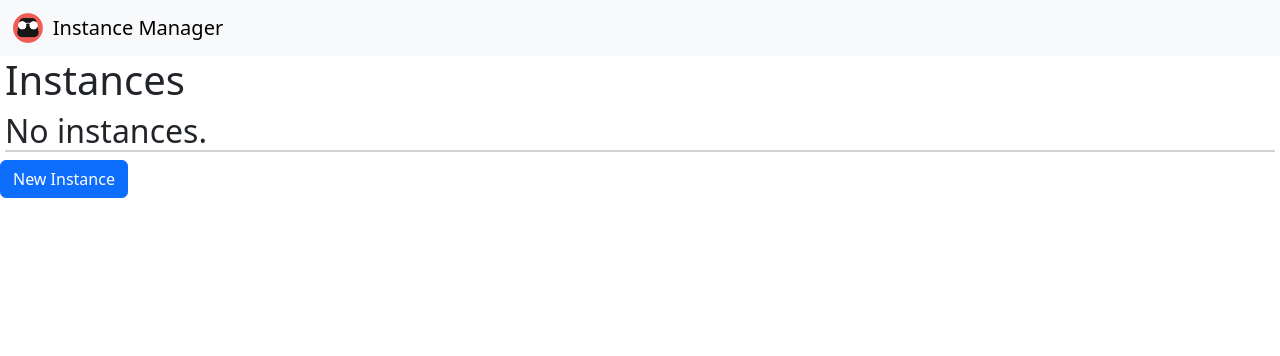
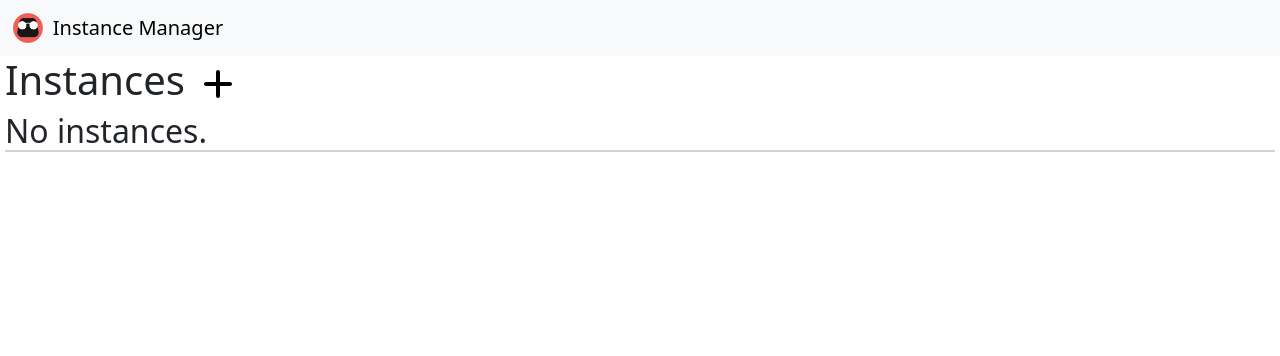
Before and after one commit to danielh13210/miningbots-coolify-manager, a Flask app: template templates/index.html in a window 1280 px wide. Shown: the top 356 px of the page. Run offline with Flask 3, Linux system fonts and the light colour scheme; the template is opened without the code that fills it, so the values that code supplies are empty; parts of the project's set-up code (start-up, migrations or seed data) failed here and were passed over.

Commit message:
Move new button to top

```diff
--- a/static/styles.css
+++ b/static/styles.css
@@ -20,3 +20,13 @@ h1.title {
 .running {
   color:gray;
 }
+
+.btn img {
+  min-width: 40px;
+  min-height: 40px;
+}
+
+.instances-row {
+  display: flex !important;
+  flex-direction: row !important;
+}
--- a/templates/index.html
+++ b/templates/index.html
@@ -19,7 +19,10 @@
     <img src="/static/favicon.ico" alt="tinkercademy logo" class="navbar-brand-logo">
     <a class="navbar-brand" href="/">Instance Manager</a>
   </nav>
-  <h1 class="title">Instances</h1>
+  <div class="instances-row">
+    <h1 class="title">Instances</h1>
+    <button class="btn" onclick="window.open('/new', '_self')" ><img src="/static/add.svg" alt="New Instance"></button>
+  </div>
   {% if instances %}
     {% for instance in instances %}
       <div class="instance-box" id="instancebox-{{instance}}">
@@ -35,7 +38,6 @@
   {% else %}
     <h2 id="no-instance">No instances.</h2>
   {% endif %}
-  <button class="btn btn-primary" onclick="window.open('/new', '_self')">New Instance</button>
 </body>
 
 </html>
```
Also changed, not shown: static/add.svg (added).
